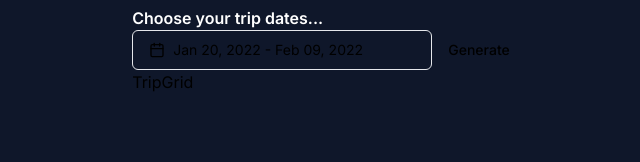
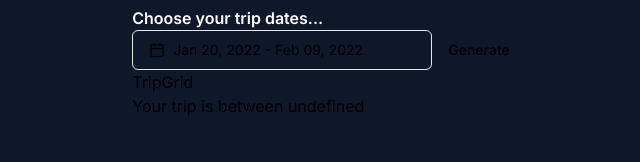
Before and after one commit to m-foskett/travel-planner, a Next.js app: page / in a window 1280 px wide. Both pictures are taken after a click on the button "Generate". Shown: the part 138-300 px from the top of the page, without its empty margins (311-951 px from the left). Built offline with nearby package versions, Linux system fonts and the light colour scheme.

Commit message:
adding date range state

```diff
--- a/src/app/page.tsx
+++ b/src/app/page.tsx
@@ -5,10 +5,12 @@ import { LoadingButton } from "@/components/LoadingButton";
 import TripGrid from "@/components/TripGrid";
 import { Button } from "@/components/ui/button";
 import { useState } from "react";
+import { DateRange } from "react-day-picker";
 
 export default function Home() {
   const [loading, setLoading] = useState<boolean>(false)
   const [generated, setGenerated] = useState<boolean>(false)
+  const [dateRange, setDateRange] = useState<DateRange | undefined>()
 
   const generateTrip = () => {
     // Set loading state to true
@@ -26,7 +28,8 @@ export default function Home() {
         <h2 className='text-white font-semibold pt-3'>Choose your trip dates...</h2>
         <div className="flex flex-row">
           {/* Date Range Picker */}
-          <DateRangePicker />
+          {/* <DateRangePicker dateRange={dateRange} setDateRange={setDateRange}/> */}
+          <DateRangePicker/>
           {/* Buttons */}
           {loading ? (
             <LoadingButton buttonText = 'Generating Planner' />
@@ -38,7 +41,10 @@ export default function Home() {
         </div>
         {/* Generated Content */}
         {generated ? (
-          <TripGrid />
+          <div>
+            <TripGrid />
+            <div> Your trip is between {String(dateRange)} </div>
+          </div>
         ) : (
           <div> No generated trip to show. </div>
         )}
```
